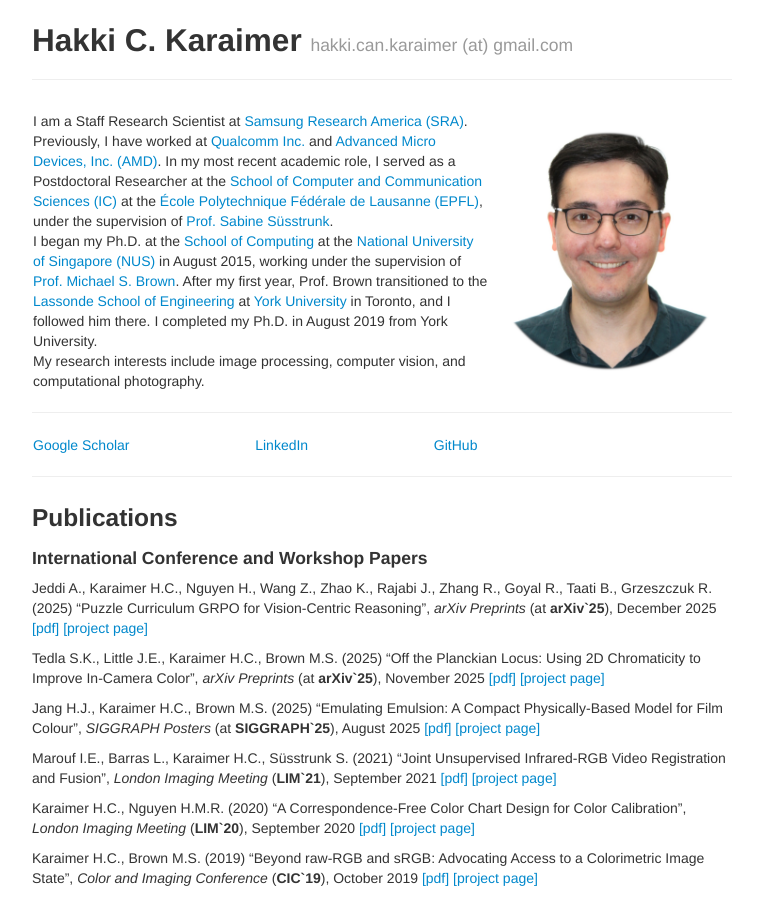
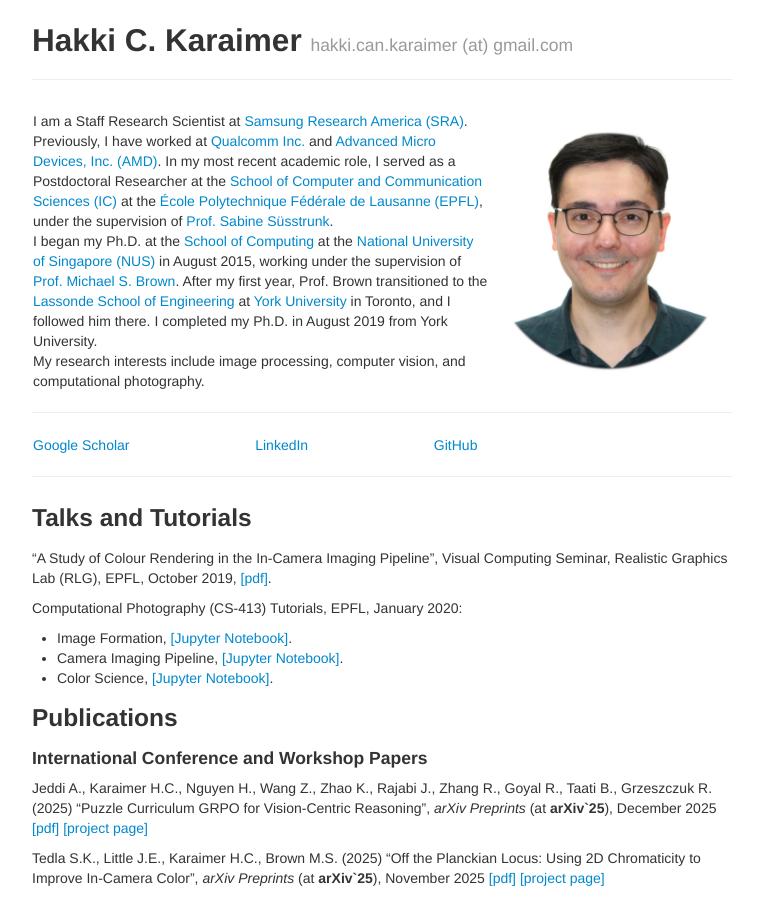
Before and after one commit to karaimer/karaimer.github.io, a Jekyll site: the page built from index.md, in a window 1280 px wide and 900 px high. Shown: the whole window, without its empty margins (258-1016 px from the left). Built offline with Jekyll 4.4.1, drawn with Linux system fonts in a browser that asks for light colours.

Commit message:
Update index.md

```diff
--- a/index.md
+++ b/index.md
@@ -17,6 +17,15 @@ author: Hakki C. Karaimer
 | [Google Scholar](https://scholar.google.com/citations?user=jhlnGS4AAAAJ&hl=en) | | | | | | | | | | | | | | | | | | | | | | [LinkedIn](https://www.linkedin.com/in/karaimer) | | | | | | | | | | | | | | | | | | | | | | [GitHub](https://github.com/karaimer) |
 
 ---
+
+### Talks and Tutorials
+
+"A Study of Colour Rendering in the In-Camera Imaging Pipeline”, Visual Computing Seminar, Realistic Graphics Lab (RLG), EPFL, October 2019, [[pdf]](https://www.dropbox.com/scl/fi/1aawcl3mn17kcq7zh1rio/Karaimer_Hakki_C_2019_PhD.pdf?rlkey=m72xg7fdshrmm9t4sg17w2f11&st=5nr7cwim&dl=0).
+
+Computational Photography (CS-413) Tutorials, EPFL, January 2020:
+*  Image Formation, [[Jupyter Notebook]](https://github.com/karaimer/Image-Formation).
+*  Camera Imaging Pipeline, [[Jupyter Notebook]](https://github.com/karaimer/Camera-Pipeline-Python).
+*  Color Science, [[Jupyter Notebook]](https://github.com/karaimer/ColorScience).
 
 ### Publications
 
```
